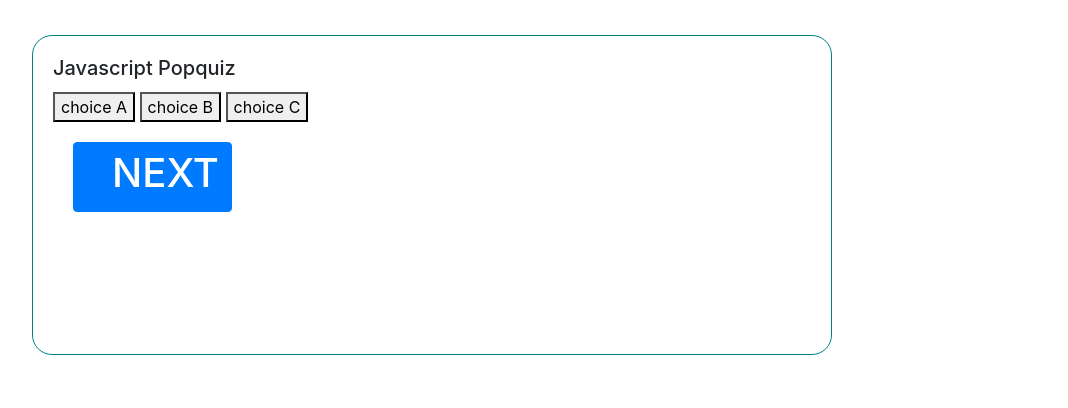
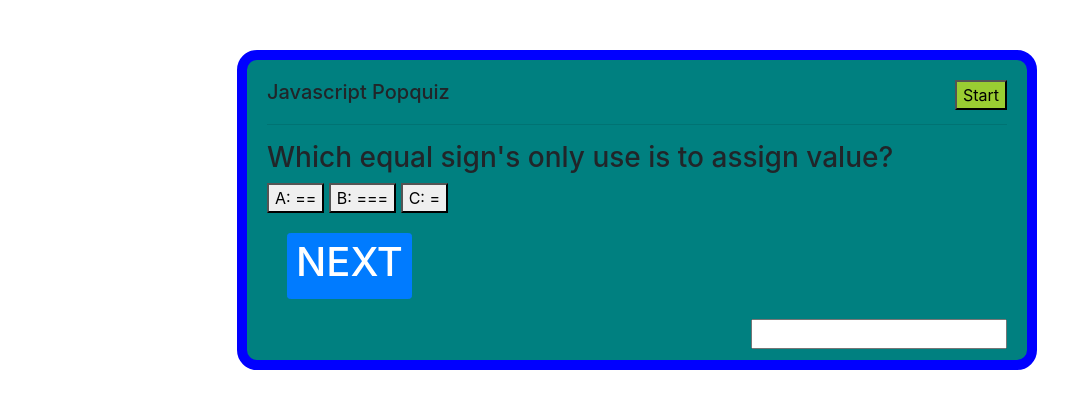
Before and after one commit to JadeP27/API-Popquiz, a plain HTML site: page index.html in a window 1280 px wide. Shown: the whole page, without its empty margins (3-1071 px from the left). Drawn offline with nearby package versions, Linux system fonts and the light colour scheme.

Commit message:
final changes

```diff
--- a/index.html
+++ b/index.html
@@ -6,9 +6,19 @@
     <link rel="stylesheet" href="https://cdn.jsdelivr.net/npm/bootstrap@4.5.3/dist/css/bootstrap.min.css" integrity="sha384-TX8t27EcRE3e/ihU7zmQxVncDAy5uIKz4rEkgIXeMed4M0jlfIDPvg6uqKI2xXr2" crossorigin="anonymous">
     <style>
     .card {
-        margin: 35px;
-        border-color:teal;
-        border-radius: 20px;
+      margin: auto;
+      margin-top: 50px;
+      background-color: teal;
+      border-color: blue;
+      border-width: 10px;
+      border-radius: 20px;
+    }
+    #button-start {
+      float:right;
+      background-color: yellowgreen;
+    }
+    .time {
+      float:right;
     }
     </style>
     <title> Javascript Popquiz </title>
@@ -16,14 +26,19 @@
 <body>
     <div class="card" style="width: 50rem; height: 20rem;">
         <div class="card-body">
+          <button id="button-start" class="start">Start</button>
           <h5 class="card-title">Javascript Popquiz</h5>
-          <h3 class="card-text"></h3>
+          <hr style="margin-top: 20px">
+          <h3 id="card-text"></h3>
           <div>
-          <button id="button-A" class="options">choice A</button>
-          <button id="button-B" class="options">choice B</button>
-          <button id="button-C" class="options">choice C</button>
+          <button id="button-A" class="buttons1">choice A</button>
+          <button id="button-B" class="buttons1" >choice B</button>
+          <button id="button-C" class="buttons1">choice C</button>
         <div class="card-body">
-          <button id="nextBtn" class="btn btn-primary btn-md"><h1><span class="btn"></span>NEXT</h1></button>
+          <button id="nextBtn" class="btn btn-primary btn-sm"><h1><class="btn">NEXT</h1></button>
+        </div>
+        <div>
+          <input type="timer" class="time">
         </div>
       </div>
 
--- a/script.js
+++ b/script.js
@@ -1,40 +1,103 @@
 //listing variables//
 var multiquest = document.querySelector("#card-text");
 var next = document.querySelector("#nextBtn");
-var butA = document.querySelector("#buttonA");
-var butB = document.querySelector("#buttonB");
-var butC = document.querySelector("#buttonC");
-var answers =
-var correctCounter = 0
-var incorrectCounter = 0
-
-//prompts//
-multiquest = questions
-var questions = [
-    prompt("1,2,3,4 are examples of which datatype? A:  String B: Boolean C: Number"),
-    prompt("Methods are functions tied to an?  A: Index B: Object C: Alert"),
-    prompt("What is the first index value of an array?  A: Index 0 B: Index 2 C: Index 3"),
-    prompt("What is a DOM?  A: Dominant Object Modal B: Document Object Model C: Document Objective Modualarity"),
-    prompt("Which equal sign's only use is to assign value?  A: ==  B: ===  C: =")
-];
+var butA = document.querySelector("#button-A");
+var butB = document.querySelector("#button-B");
+var butC = document.querySelector("#button-C");
+var options = document.querySelector(".buttons1");
+var scoreCounter = 0;
+var startBtn = document.querySelector("#button-start");
+var countDownTime = document.querySelector(".time");
 
 //conditional statements//
 
+//function start quiz
+function startQuiz() {
+    var questions = [
+        {
+            questionText : "1,2,3,4 are examples of which datatype?",
+            choices : ["A:  String", "B: Boolean", "C: Number"],
+            answer: "C: Number"
+        },
+        {
+            questionText : "Methods are functions tied to an?",
+            choices : ["A: Index", "B: Object", "C: Alert"],
+            answer: "B: Object"
+        },
+        {
+            questionText : "What is the first index value of an array?",
+            choices : ["A: Index 0", "B: Index 2", "C: Index 3"],
+            answer: "A: Index 0"
+        },
+        {
+            questionText : "What is the DOM?",
+            choices : ["A: Dominant Object Modal", "B: Document Object Model", "C: Document Objective Modualarity"],
+            answer: "B: Document Object Model"
+        },
+        {
+            questionText : "Which equal sign's only use is to assign value?",
+            choices : ["A: == ", "B: === ", "C: = "],
+            answer: "C: = "
+        }
+    ]
+    // start the timer
+    function timeFunc() {
+        setTimeout (myTimeout, 60000)
+    }
+    function myTimeout() {
+      countDownTime = (3000)
+    }
 
-//for loop//
-for (var i = 0; i < questions.length; i++) {
-    var response = window.prompt(questions[i].prompt)
-    if (response === questions[i].answers) {
-        correctCounter++
-        alert("great answer!")
+    // display first question, with possible choices
+    console.log("questions", questions)
+    console.log("questionText", questions[0].questionText)
+    multiquest.textContent = questions[0].questionText
+    butA.textContent = questions[0].choices[0];
+    butB.textContent = questions[0].choices[1];
+    butC.textContent = questions[0].choices[2];
+    multiquest.textContent = questions[1].questionText
+    butA.textContent = questions[1].choices[0];
+    butB.textContent = questions[1].choices[1];
+    butC.textContent = questions[1].choices[2];
+    multiquest.textContent = questions[2].questionText
+    butA.textContent = questions[2].choices[0];
+    butB.textContent = questions[2].choices[1];
+    butC.textContent = questions[2].choices[2];
+    multiquest.textContent = questions[3].questionText
+    butA.textContent = questions[3].choices[0];
+    butB.textContent = questions[3].choices[1];
+    butC.textContent = questions[3].choices[2];
+    multiquest.textContent = questions[4].questionText
+    butA.textContent = questions[4].choices[0];
+    butB.textContent = questions[4].choices[1];
+    butC.textContent = questions[4].choices[2];
+
+    // and when you click on a choice
+    for (var i = 0; i < questions.length; i++) {
     }
-    else {incorrectCounter--
-        alert("wrong answer!")
-    }
+
+    // check if choice is correct answer or not, add of subtract from score
+    butA.onclick = console.log(butA.textContent);
+    butB.onclick = console.log(butB.textContent);
+    butC.onclick = console.log(butC.textContent);
+    // then go to next question, When out of questions or out of time, quiz stops
+    // question[i +1]
 }
 
+//for loop
+//for (var i = 0; i < questions.length; i++) {
+    //var response = questions[i].answer
+    //    if (response === questions[i].answer) {
+    //    scoreCounter++
+    //    alert("great answer!")
+    //    }
+    //    else alert("wrong answer!")
+     //   }
 
-next.addEventListener("click", function(event) {
 
-  }
-});
+startBtn.onclick = startQuiz()
+startBtn.onclick = timeFunc()
+options.onclick = localStorage.choices
+next.onclick = [questions]
+
+// next.addEventListener("click", function(event) {
```
Also changed, not shown: 1 other file.
